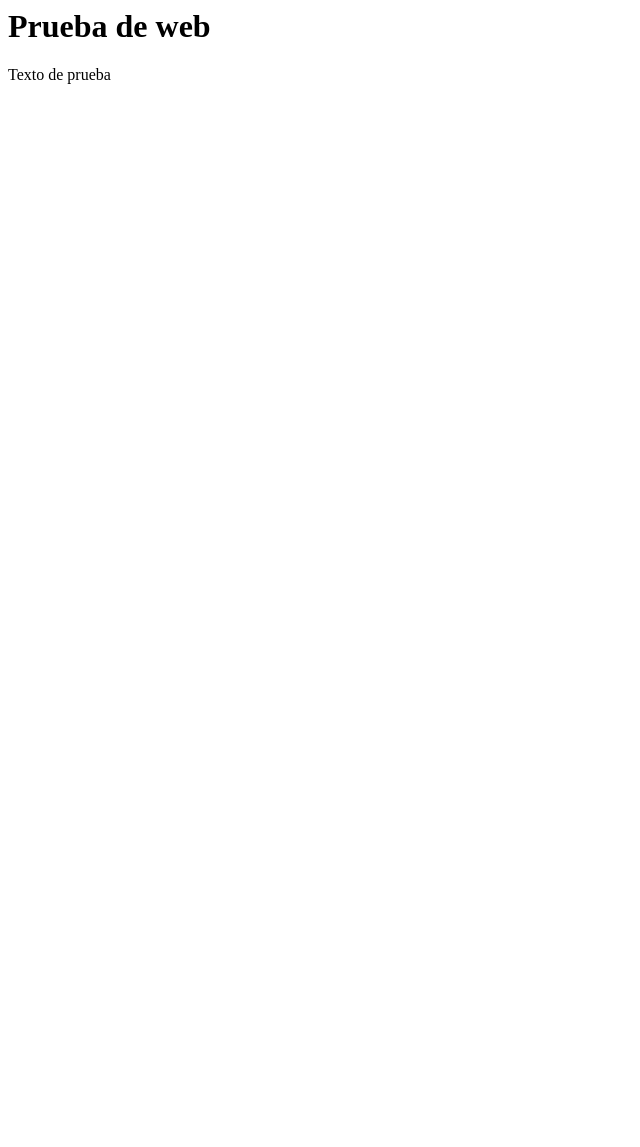
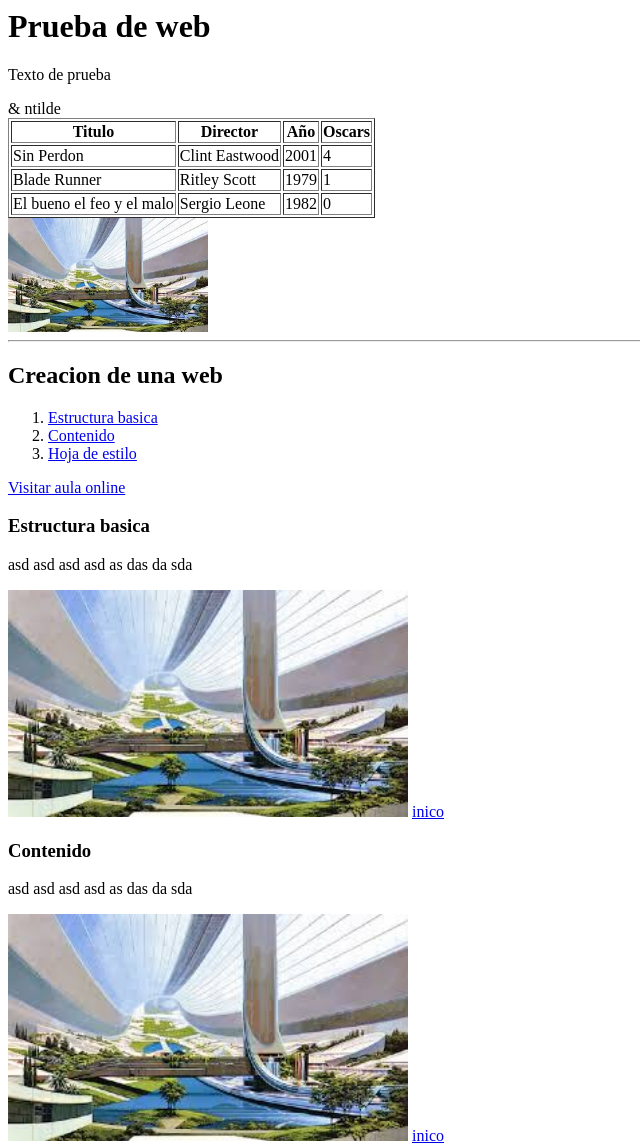
Before and after one commit to pililopez/demi-escav, a plain HTML site: page pmr/index.html in a window 1280 px wide. Shown: the top 1147 px of the page, without its empty margins (0-640 px from the left). Before the commit the page ends 800 px from the top, so only its background shows below. Drawn offline with Linux system fonts and the light colour scheme.

Commit message:
Web de prueba

```diff
--- a/pmr/index.html
+++ b/pmr/index.html
@@ -3,7 +3,72 @@
 		<title>Pedro Marín</title>
 	</head>
 	<body>
+		<a name="inicio" />
 		<h1>Prueba de web</h1>
 		<p> Texto de prueba </p>
+
+		& ntilde
+		<table border="1">
+			<tr>
+				<th>Titulo</th>
+				<th>Director</th>
+				<th>A&ntilde;o</th>
+				<th>Oscars</th>
+			</tr>
+			<tr>
+				<td>Sin Perdon</td>
+				<td>Clint Eastwood</td>
+				<td>2001</td>
+				<td>4</td>
+			</tr>
+			<tr>
+				<td>Blade Runner</td>
+				<td>Ritley Scott</td>
+				<td>1979</td>
+				<td>1</td>
+			</tr>
+			<tr>
+				<td>El bueno el feo y el malo</td>
+				<td>Sergio Leone</td>
+				<td>1982</td>
+				<td>0</td>
+			</tr>
+		</table>
+
+
+
+		<img src="images.jpeg" width="200px" alt="Paisaje con Jardin" title="Estraido de la Wikipedia"/>
+		<hr/>
+		<h2>Creacion de una web</h2>
+
+		<ol>
+			<li><a href="#estructura">Estructura basica</a></li>
+			<li><a href="#contenido">Contenido</a></li>
+			<li><a href="#estilo">Hoja de estilo</a></li>
+		</ol>
+
+		<a href="http://www.escav.es">
+			Visitar aula online</a>
+
+		<a name="estructura" />
+		<h3>Estructura basica</h3>
+		<p> asd asd asd asd as das da sda </p>
+		<img src="images.jpeg" width="400px"/>
+		<a href="#inicio">inico</a>
+
+		<a name="contenido" />
+		<h3>Contenido</h3>
+		<p> asd asd asd asd as das da sda </p>
+		<img src="images.jpeg" width="400px"/>
+		<a href="#inicio">inico</a>
+
+		<a name="estilo" />
+		<h3>Hoja de estilo</h3>
+		<p> asd asd asd asd as das da sda </p>
+		<img src="images.jpeg" width="400px"/>
+		<a href="#inicio">inico</a>
+
+
+
 	</body>
 </html>
```
